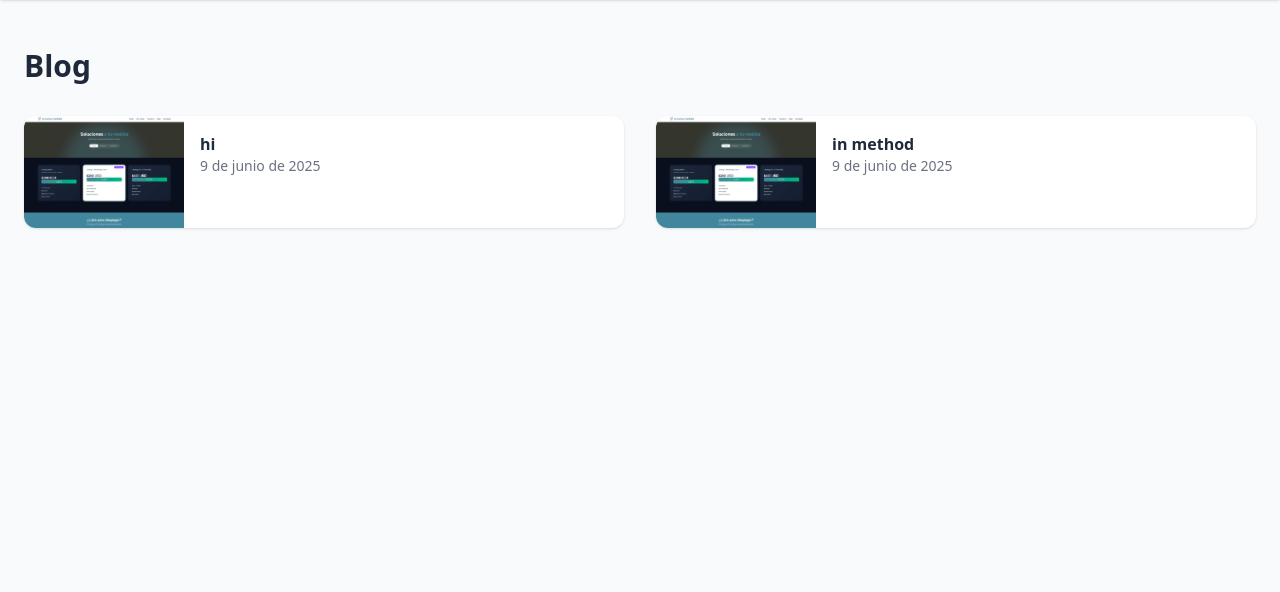
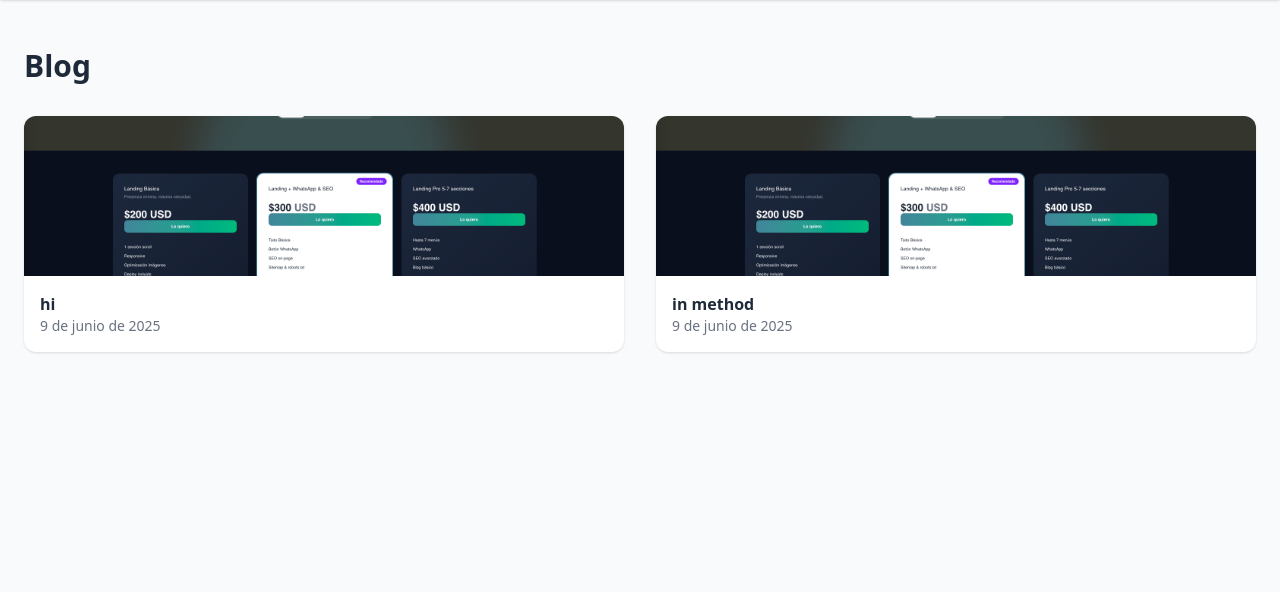
Before and after one commit to diegokld30/burkeexprot, a Django app: page /blog/ in a window 1280 px wide. Shown: the part 64-656 px from the top of the page. Run offline with Django 4.2, Linux system fonts and the light colour scheme; data comes from the database, SQL or seed files in the repository.

```diff
--- a/templates/core/blog_lista.html
+++ b/templates/core/blog_lista.html
@@ -8,10 +8,12 @@
 
   <div class="grid gap-8 md:grid-cols-2">
     {% for p in posts %}
-      <article class="flex gap-4 bg-white rounded-xl shadow hover:shadow-lg transition">
-        <img src="{{ p.imagen.url }}" class="w-40 h-28 object-cover rounded-l-xl" alt="">
-        <div class="py-4 pr-4">
-          <h3 class="font-semibold"><a href="{% url 'blog_detalle' p.pk %}">{{ p.titulo }}</a></h3>
+      <article class="bg-white rounded-xl shadow hover:shadow-lg transition">
+        <a href="{% url 'blog_detalle' p.pk %}">
+          <img src="{{ p.imagen.url }}" class="w-full h-40 object-cover rounded-t-xl" alt="">
+        </a>
+        <div class="p-4">
+          <h3 class="font-bold">{{ p.titulo }}</h3>
           <p class="text-sm text-gray-500">{{ p.fecha }}</p>
         </div>
       </article>
```
